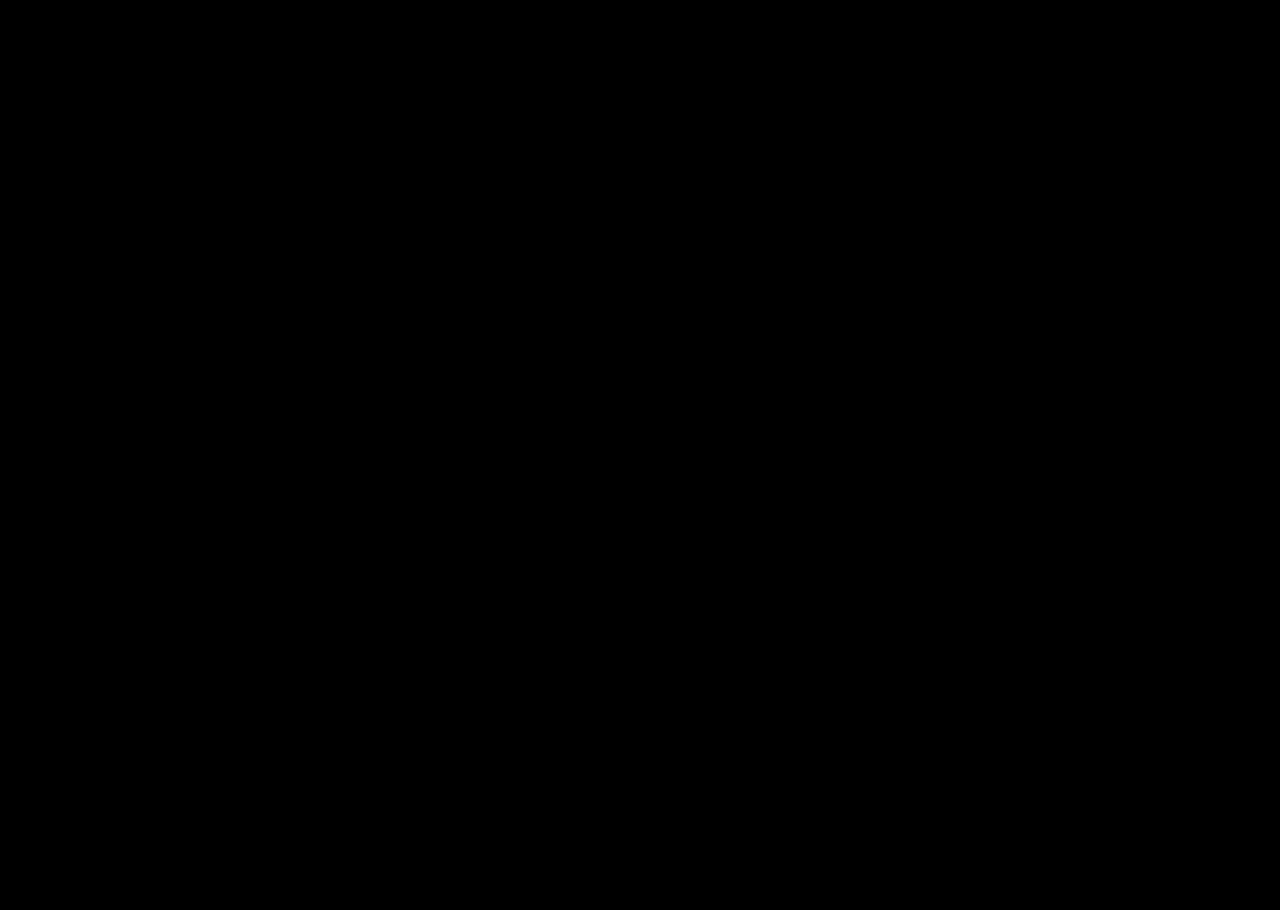
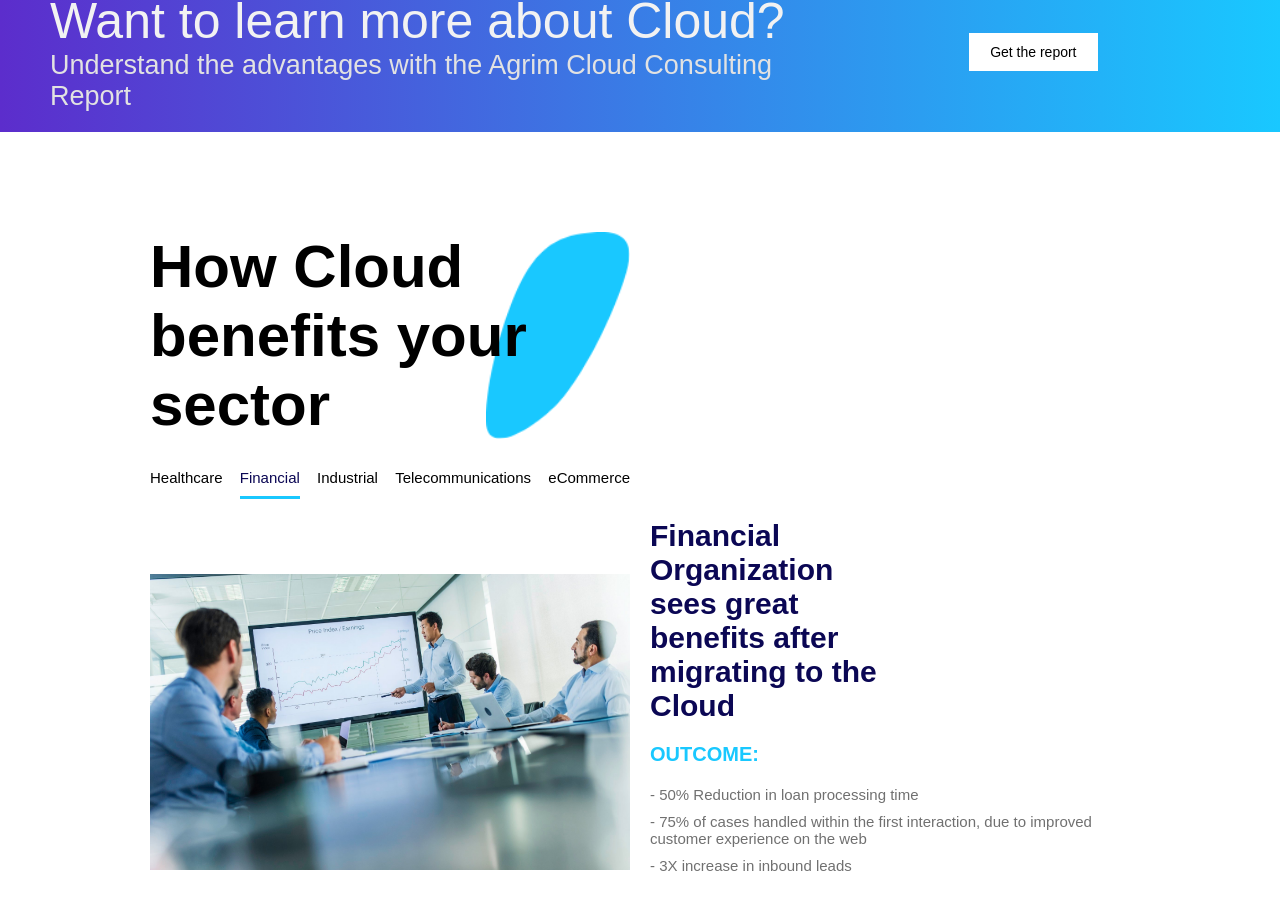
Before and after one commit to tirlochanarora16/agrim, a Next.js app: page /cloud in a window 1280 px wide. Shown: the part 3036-3946 px from the top of the page. Before the commit the page ends 3008 px from the top, so only its background shows below. Built offline with nearby package versions, Linux system fonts and the light colour scheme.

Commit message:
added benefits section

```diff
--- /dev/null
+++ b/components/Cloud/Benefits/Benefits.js
@@ -0,0 +1,77 @@
+import { useState } from "react";
+import Image from "next/image";
+import { navigationItems, benefitsContent } from "./benefitsData";
+
+import finance from "../../../images/Cloud/finance.png";
+
+import { ButtonPurple } from "../../UI/Button";
+
+import style from "./Benefits.module.scss";
+
+const Benefits = () => {
+  const [currentNavigationItem, setCurrentNavigationItem] =
+    useState("financial");
+
+  const navigationChangeHandler = (event) => {
+    setCurrentNavigationItem(event.target.id);
+  };
+
+  const contentToDisplay = benefitsContent.filter(
+    (item) => item.navigationItem === currentNavigationItem
+  );
+
+  console.log(contentToDisplay);
+
+  return (
+    <section className={style.benefits}>
+      <div className={style["benefits__learnmore"]}>
+        <h1>Want to learn more about Cloud?</h1>
+        <p>Understand the advantages with the Agrim Cloud Consulting Report</p>
+        <div className={style["benefits__learnmore--button"]}>
+          <ButtonPurple text="Get the report" />
+        </div>
+      </div>
+      <div className={style["benefits__sectors"]}>
+        <h1>How Cloud benefits your sector</h1>
+        <div className={style["benefits__sectors--navigation"]}>
+          {navigationItems.map((item, index) => (
+            <p
+              key={item + index}
+              id={item.id}
+              onClick={navigationChangeHandler}
+              style={{
+                color: currentNavigationItem === item.id ? "#0B0754" : "",
+                borderBottom:
+                  currentNavigationItem === item.id
+                    ? "3px solid #19c8ff"
+                    : "3px solid transparent",
+              }}
+            >
+              {item.text}
+            </p>
+          ))}
+        </div>
+
+        <div className={style["benefits__sectors--img"]}>
+          <Image src={finance} alt="finance" width={650} height={400} />
+        </div>
+
+        <div className={style["benefits__sectors--content"]}>
+          <div className={style["benefits__sectors--title"]}>
+            <h2>{contentToDisplay[0].title}</h2>
+          </div>
+          <div className={style["benefits__sectors--outcome"]}>
+            <h2>OUTCOME:</h2>
+            <ul>
+              {contentToDisplay[0].items.map((item, index) => (
+                <li key={item + index}>- {item}</li>
+              ))}
+            </ul>
+          </div>
+        </div>
+      </div>
+    </section>
+  );
+};
+
+export default Benefits;
--- /dev/null
+++ b/components/Cloud/Benefits/Benefits.module.scss
@@ -0,0 +1,127 @@
+.benefits {
+  &__learnmore {
+    padding: 2rem 5rem;
+    background-image: linear-gradient(90deg, #5c2dcc, #397de6, #19c8ff);
+
+    display: grid;
+    grid-template-columns: 2fr 1fr;
+
+    h1 {
+      font-size: 5rem;
+      font-weight: 100;
+    }
+
+    p {
+      grid-column: 1 / 2;
+      font-size: 2.7rem;
+      font-weight: 200;
+      color: #e2e2e2;
+    }
+
+    &--button {
+      grid-column: 2 / -1;
+      grid-row: 1 / 3;
+      align-self: center;
+      justify-self: center;
+
+      & a {
+        &:link,
+        &:visited {
+          background-color: #fff;
+          color: #000;
+        }
+
+        &:hover {
+          color: #fff;
+        }
+      }
+    }
+  }
+
+  &__sectors {
+    background-color: #fff;
+    color: #000;
+
+    padding: 10rem 15rem;
+    display: grid;
+    grid-template-columns: 1fr 1fr;
+    grid-template-rows: repeat(4, auto);
+    grid-gap: 2rem;
+    h1 {
+      grid-column: 1 / 2;
+      align-self: center;
+      font-size: 6rem;
+
+      background-image: url(../../../images/Cloud/background.png);
+      background-repeat: no-repeat;
+      background-size: contain;
+      background-position: right;
+    }
+
+    &--navigation {
+      grid-column: 1/ 2;
+      grid-row: 2 / 3;
+
+      display: flex;
+      justify-content: space-between;
+      font-size: 1.5rem;
+
+      p {
+        padding: 1rem 0rem;
+        border-width: 10%;
+        transition: all 0.3s;
+      }
+    }
+
+    &--img {
+      grid-column: 1/2;
+      grid-row: 3 / 4;
+
+      display: block;
+      margin: auto;
+    }
+
+    &--content {
+      grid-column: 2 / -1;
+      grid-row: 3 / 4;
+
+      display: grid;
+      grid-template-columns: repeat(2, 1fr);
+      grid-template-rows: repeat(2, 1fr);
+    }
+
+    &--title {
+      grid-column: 1 / 2;
+
+      font-size: 2rem;
+
+      h2 {
+        display: block;
+        margin: auto;
+        color: #0b0754;
+      }
+    }
+
+    &--outcome {
+      grid-column: 1 / -1;
+      grid-row: 2 / 3;
+
+      h2 {
+        font-size: 2rem;
+        color: #19c8ff;
+        margin-top: 2rem;
+      }
+
+      ul {
+        margin-top: 2rem;
+        list-style: none;
+        font-size: 1.5rem;
+        color: #707070;
+
+        li:not(:last-child) {
+          margin-bottom: 1rem;
+        }
+      }
+    }
+  }
+}
--- /dev/null
+++ b/components/Cloud/Benefits/benefitsData.js
@@ -0,0 +1,81 @@
+export const navigationItems = [
+  {
+    id: "health",
+    text: "Healthcare",
+  },
+  {
+    id: "financial",
+    text: "Financial",
+  },
+  {
+    id: "industrial",
+    text: "Industrial",
+  },
+  {
+    id: "tel",
+    text: "Telecommunications",
+  },
+  {
+    id: "ecom",
+    text: "eCommerce",
+  },
+];
+
+//    Lorem ipsum dolor sit amet, consectetur adipiscing elit, sed do eiusmod tempor incididunt ut labore et dolore magna aliqua. Ut enim ad minim veniam, quis nostrud exercitation ullamco laboris nisi ut aliquip ex ea commodo consequat. Duis aute irure dolor in reprehenderit in voluptate velit esse cillum dolore eu fugiat nulla pariatur. Excepteur sint occaecat cupidatat non proident, sunt in culpa qui officia deserunt mollit anim id est laborum.
+
+export const benefitsContent = [
+  {
+    id: 1,
+    navigationItem: "health",
+    title: "Lorem ipsum dolor sit amet, consectetur adipiscing elit, ",
+    items: [
+      "Lorem ipsum dolor sit amet, consectetur adipiscing elit",
+      "sed do eiusmod tempor incididunt ut labore et dolore magna aliqua",
+      "Ut enim ad minim veniam, quis nostrud exercitation ullamco laboris nisi ut aliquip ex ea commodo consequat",
+    ],
+  },
+  {
+    id: 2,
+    navigationItem: "financial",
+    title:
+      "Financial Organization sees great benefits after migrating to the Cloud",
+    items: [
+      "50% Reduction in loan processing time",
+      "75% of cases handled within the first interaction, due to improved customer experience on the web",
+      "3X increase in inbound leads",
+    ],
+  },
+  {
+    id: 3,
+    navigationItem: "industrial",
+    title:
+      "Duis aute irure dolor in reprehenderit in voluptate velit esse cillum dolore eu fugiat nulla pariatur",
+    items: [
+      "Lorem ipsum dolor sit amet, consectetur adipiscing elit",
+      "sed do eiusmod tempor incididunt ut labore et dolore magna aliqua",
+      "Ut enim ad minim veniam, quis nostrud exercitation ullamco laboris nisi ut aliquip ex ea commodo consequat",
+    ],
+  },
+  {
+    id: 4,
+    navigationItem: "tel",
+    title:
+      "Duis aute irure dolor in reprehenderit in voluptate velit esse cillum dolore eu fugiat nulla pariatur",
+    items: [
+      "Lorem ipsum dolor sit amet, consectetur adipiscing elit",
+      "sed do eiusmod tempor incididunt ut labore et dolore magna aliqua",
+      "Ut enim ad minim veniam, quis nostrud exercitation ullamco laboris nisi ut aliquip ex ea commodo consequat",
+    ],
+  },
+  {
+    id: 5,
+    navigationItem: "ecom",
+    title:
+      "Excepteur sint occaecat cupidatat non proident, sunt in culpa qui officia deserunt mollit ",
+    items: [
+      "Lorem ipsum dolor sit amet, consectetur adipiscing elit",
+      "sed do eiusmod tempor incididunt ut labore et dolore magna aliqua",
+      "Ut enim ad minim veniam, quis nostrud exercitation ullamco laboris nisi ut aliquip ex ea commodo consequat",
+    ],
+  },
+];
--- a/pages/cloud/index.js
+++ b/pages/cloud/index.js
@@ -7,6 +7,7 @@
 import GetStarted from "../../components/Cloud/GetStarted/GetStarted";
 import DigitalAndCloud from "../../components/Cloud/Digital&Cloud/DigitalAndCloud";
 import DigitalAndCloudProvider from "../../components/Cloud/context/digital&cloud";
+import Benefits from "../../components/Cloud/Benefits/Benefits";
 
 const Cloud = () => {
   return (
@@ -22,6 +23,7 @@
         <DigitalAndCloudProvider>
           <DigitalAndCloud />
         </DigitalAndCloudProvider>
+        <Benefits />
       </main>
     </Fragment>
   );
--- a/styles/globals.scss
+++ b/styles/globals.scss
@@ -1,5 +1,3 @@
-@import url("https://fonts.googleapis.com/css2?family=Space+Grotesk:wght@300;400;500;600;700&display=swap");
-
 *,
 *::before,
 *::after {
```
Also changed, not shown: styles/shared/_font.scss (+7 -0 lines), images/Cloud/background.png (added).
